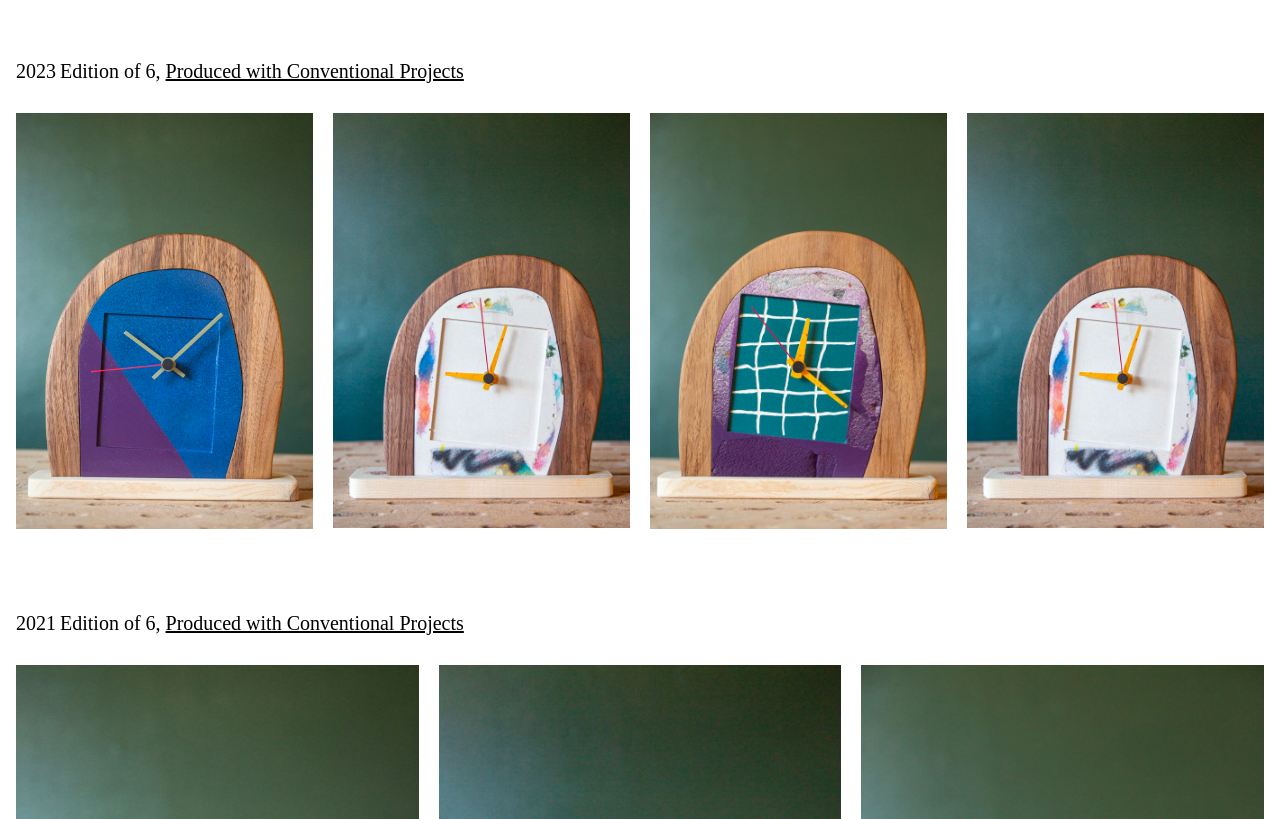
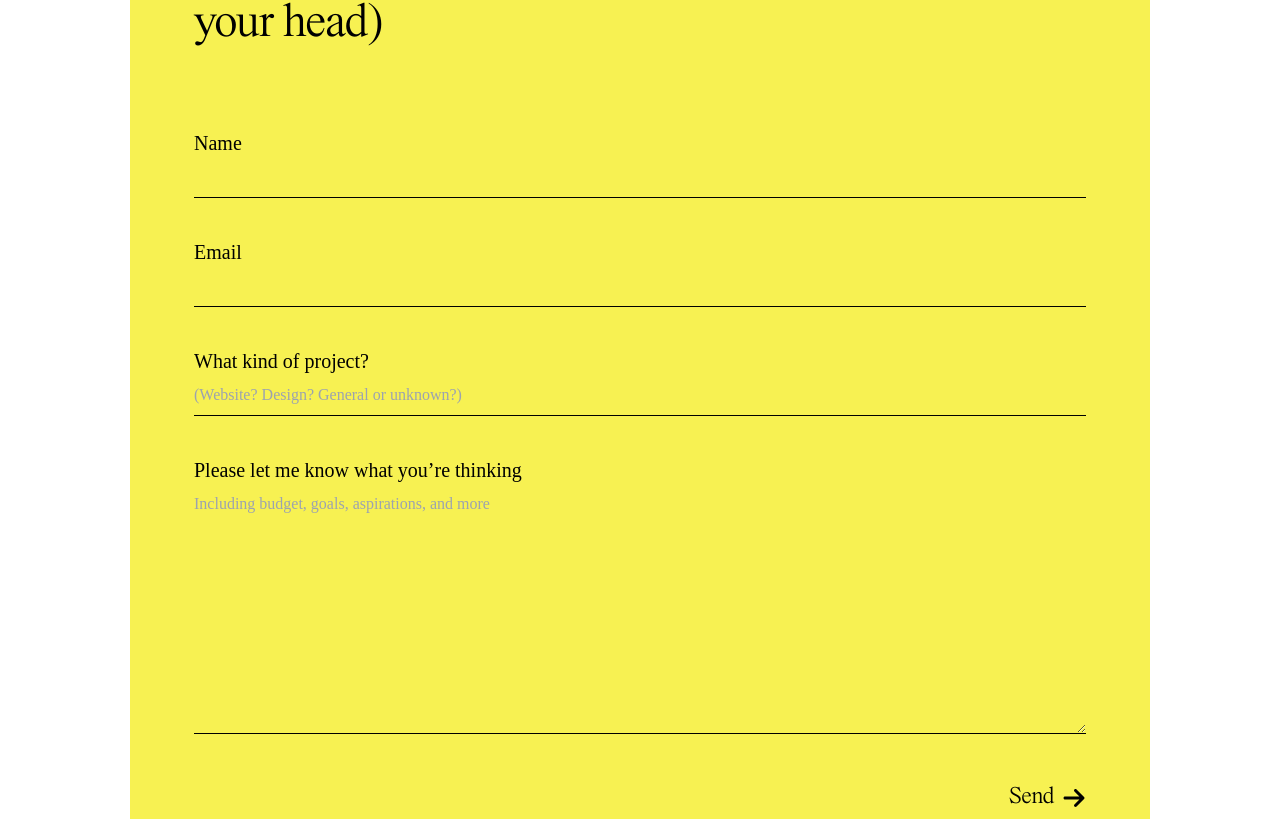
Before and after one commit to mufaqar/ivan, a Next.js app: page /inquire in a window 1280 px wide. Shown: the part 361-1180 px from the top of the page. Built offline with nearby package versions, Linux system fonts and the light colour scheme; a web font is replaced by a local one.

Commit message:
inquire page

```diff
--- a/src/components/cv/Skill.tsx
+++ b/src/components/cv/Skill.tsx
@@ -3,7 +3,7 @@ import React from 'react'
 const Skill = ({title}:any) => {
   return (
     <>
-          <div className='grid grid-cols-3 md:gap-10 py-20 border-b'>
+          <div className='grid grid-cols-1 md:grid-cols-3 md:gap-10 gap-6 py-10 md:py-20 border-b'>
                <h4 className='text-2xl uppercase'>{title}</h4>
                <div>
                     <h6 className='text-lg uppercase'>2 COLUMN LIST OF {title}</h6>
--- a/src/components/header/header.tsx
+++ b/src/components/header/header.tsx
@@ -17,11 +17,11 @@ const Header: FC<any> = ({ title }) => {
                          <li className={`hover:underline ${pathname.replace('/', '') === 'work' && 'underline'}`}><Link href="/work">Work</Link></li>
                          <li className={`hover:underline ${pathname.replace('/', '') === 'info' && 'underline'}`}><Link href="/info">Info</Link></li>
                     </ul>
-                    <div className='bg-yellow h-12 px-2 z-50 rounded-full md:hidden flex flex-col items-center justify-center' onClick={() => setMobileNav(!mobileNav)}>
+                    <div className={` ${pathname.replace('/', '') === 'info' ? 'bg-main text-yellow' : 'bg-yellow'} h-12 px-2 z-50 rounded-full md:hidden flex flex-col items-center justify-center`} onClick={() => setMobileNav(!mobileNav)}>
                          {
                               mobileNav ? <button className='pl-1 pr-1'>
-                                   <div className='p-[1px] w-6 bg-main -rotate-45' />
-                                   <div className='p-[1px] w-6 bg-main rotate-45' />
+                                   <div className={`p-[1px] w-6  -rotate-45 ${pathname.replace('/', '') === 'info' ? 'bg-yellow' : 'bg-main' } `} />
+                                   <div className={`p-[1px] w-6 bg-main rotate-45 ${pathname.replace('/', '') === 'info' ? 'bg-yellow' : 'bg-main' } `} />
                               </button> : <button className='uppercase text-[10px] font-abcwhyte '>Menu</button>
                          }
                     </div>
@@ -98,6 +98,6 @@ const mobileNavList = [
      },
      {
           name: 'Inquire',
-          link: "#",
+          link: "/inquire",
      }
 ]
--- a/src/pages/info/index.tsx
+++ b/src/pages/info/index.tsx
@@ -22,12 +22,12 @@ const Info = () => {
                          <h6 className='md:text-2xl mt-12'>Available for small to medium concepting and web projects beginning in March 2024. </h6>
                     </section>
                     <section>
-                         <div className='grid grid-cols-3 md:gap-10 py-20 border-b'>
-                              <button className='flex items-start gap-2 text-2xl' onClick={()=>setOpenCV(!openCV)}>
+                         <div className='grid grid-cols-2 md:grid-cols-3 gap-6 md:gap-10 py-10 md:py-20 border-b'>
+                              <button className='flex items-start gap-2 text-2xl col-span-2 md:col-span-1' onClick={()=>setOpenCV(!openCV)}>
                                    <span className='flex items-center gap-2'>CV {openCV ? <SlArrowUp/> : <SlArrowDown /> }</span>
                               </button>
                               {
-                                   openCV && <div>
+                                   openCV && <div className='col-span-2 md:col-span-1'>
                                         <p className='text-xl'>Born in Los Angeles, CA</p>
                                         <p className='text-xl mb-10'>Lives and works in San Francisco, CA</p>
                                         <Link href="#" className='text-lg hover:text-gray'>(Download CV)</Link>
@@ -42,7 +42,6 @@ const Info = () => {
                                         <button onClick={()=>setExpand(!expand)} className='flex items-center mt-10 font-medium text-lg gap-2 uppercase'>Expand to see complete cv {expand ? <SlArrowUp/> : <SlArrowDown /> }</button>
                                    </div>
                               }
-                              <div></div>
                          </div>
                          { expand && <Skill title="Skill"/> }
                          { expand && <Skill title="Experiance"/> }
--- /dev/null
+++ b/src/pages/inquire/index.tsx
@@ -0,0 +1,42 @@
+import Footer from '@/components/footer/footer'
+import Header from '@/components/header/header'
+import Layout from '@/components/layout'
+import React from 'react'
+import { ImArrowRight2 } from "react-icons/im";
+
+const Inquire = () => {
+     return (
+          <>
+               <Header />
+               <Layout>
+                    <section className='max-w-[1020px] w-full mt-20 mx-auto bg-yellow p-8 md:p-16'>
+                         <h1 className='text-3xl md:text-5xl font-pstime'>One thing I like to do is talk about projects. Please feel free to discuss yours (even if it only exists in your head) </h1>
+                         <form>
+                              <div className='mt-20'>
+                                   <label className='text-xl'>Name</label>
+                                   <input type="text" name="" id="" className='block bg-transparent w-full py-2 outline-none border-b' />
+                              </div>
+                              <div className='mt-10'>
+                                   <label className='text-xl'>Email</label>
+                                   <input type="email" name="" id="" className='block bg-transparent w-full py-2 outline-none border-b' />
+                              </div>
+                              <div className='mt-10'>
+                                   <label className='text-xl'>What kind of project?</label>
+                                   <input type="email" name="" id="" className='block bg-transparent w-full py-2 outline-none border-b' placeholder='(Website? Design? General or unknown?)'/>
+                              </div>
+                              <div className='mt-10'>
+                                   <label className='text-xl'>Please let me know what you’re thinking </label>
+                                   <textarea name="" id="" className='block bg-transparent w-full py-2 outline-none border-b h-[250px]' placeholder='Including budget, goals, aspirations, and more' />
+                              </div>
+                              <div className='mt-12 flex justify-end'>
+                                   <button className='flex items-center font-pstime hover:text-gray text-2xl gap-2' type='submit'>Send <ImArrowRight2 /></button>
+                              </div>
+                         </form>
+                    </section>
+               </Layout>
+               <Footer />
+          </>
+     )
+}
+
+export default Inquire
```
